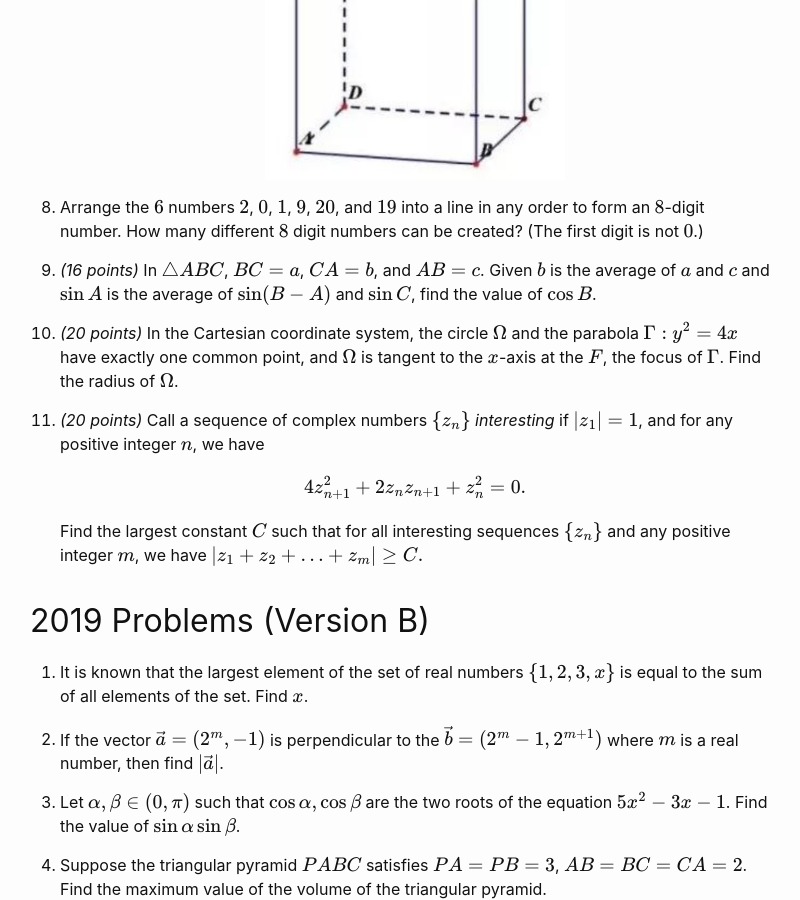
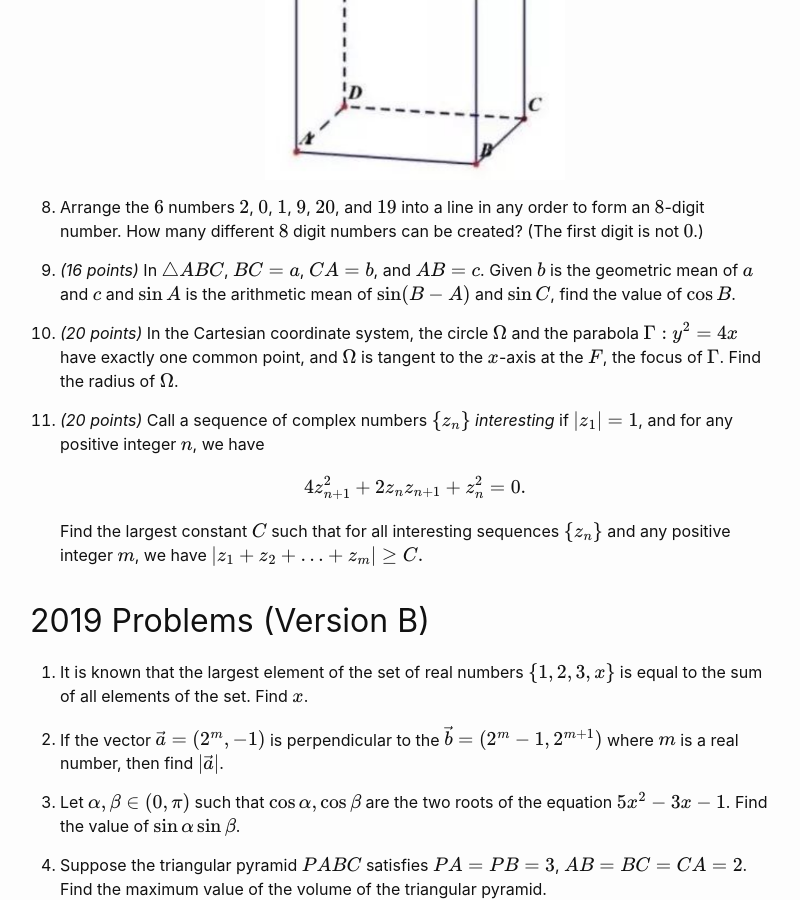
Before and after one commit to PROA200/website, a Jekyll site: the page built from _posts/2022-09-10-2019-china-hs-ml.markdown, in a window 1280 px wide and 900 px high, scrolled down 1240 px. Shown: the whole window, without its empty margins (240-1040 px from the left). Built offline with Jekyll 4.4.1, drawn with Linux system fonts in a browser that asks for light colours; nearby versions of some CDN libraries.

Commit message:
problem error

```diff
--- a/_posts/2022-09-10-2019-china-hs-ml.markdown
+++ b/_posts/2022-09-10-2019-china-hs-ml.markdown
@@ -39,7 +39,7 @@
 
 8. Arrange the $$6$$ numbers $$2$$, $$0$$, $$1$$, $$9$$, $$20$$, and $$19$$ into a line in any order to form an $$8$$-digit number. How many different $$8$$ digit numbers can be created? (The first digit is not $$0$$.)
 
-9. *(16 points)* In $$\triangle ABC$$, $$BC=a$$, $$CA=b$$, and $$AB=c$$. Given $$b$$ is the average of $$a$$ and $$c$$ and $$\sin A$$ is the average of $$\sin(B-A)$$ and $$\sin C$$, find the value of $$\cos B$$.
+9. *(16 points)* In $$\triangle ABC$$, $$BC=a$$, $$CA=b$$, and $$AB=c$$. Given $$b$$ is the geometric mean of $$a$$ and $$c$$ and $$\sin A$$ is the arithmetic mean of $$\sin(B-A)$$ and $$\sin C$$, find the value of $$\cos B$$.
 
 10. *(20 points)* In the Cartesian coordinate system, the circle $$\Omega$$ and the parabola $$\Gamma : y^2=4x$$ have exactly one common point, and $$\Omega$$ is tangent to the $$x$$-axis at the $$F$$, the focus of $$\Gamma$$. Find the radius of $$\Omega$$.
 
```
